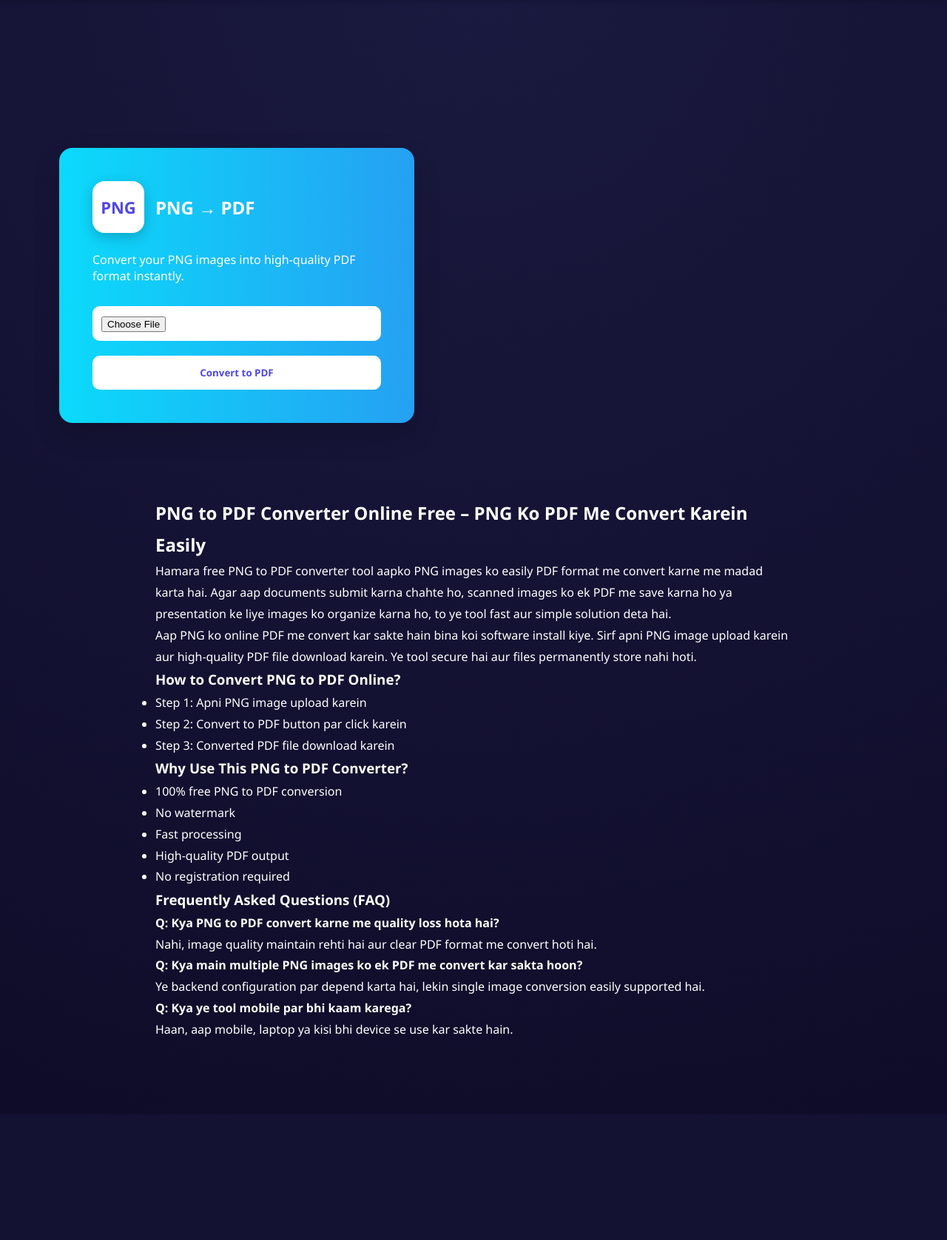
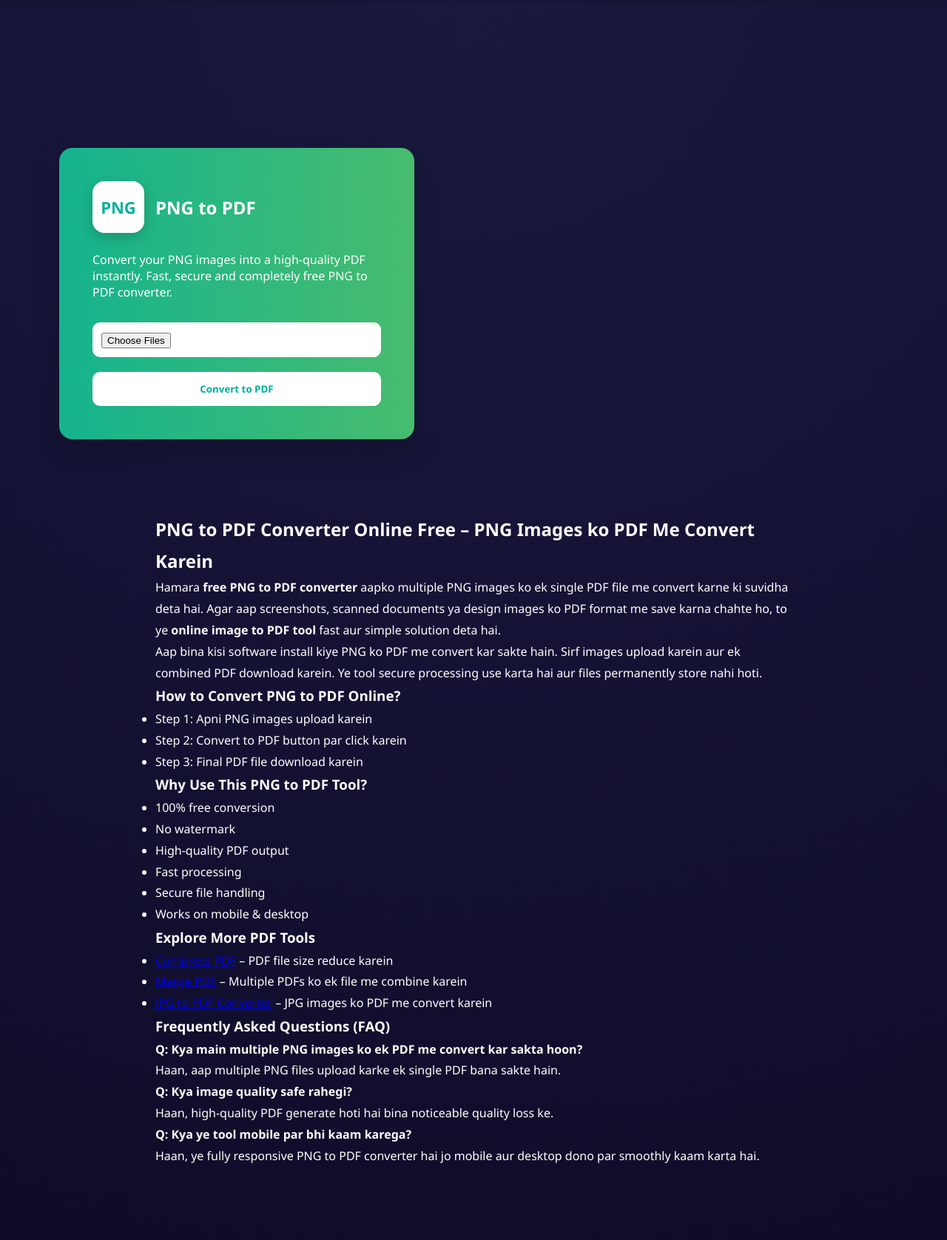
Before and after one commit to afnankhan123456/ai-tools-website-, a Flask app: page /png-to-pdf in a window 1280 px wide. Shown: the part 66-1743 px from the top of the page at 74% size. Before the commit the page ends 1468 px from the top, so only its background shows below. Run offline with Flask 3, Linux system fonts and the light colour scheme.

Commit message:
Update png_to_pdf.html

```diff
--- a/templates/pdf_tools/png_to_pdf.html
+++ b/templates/pdf_tools/png_to_pdf.html
@@ -1,6 +1,6 @@
 {% extends "base.html" %}
-{% block title %}PNG to PDF Converter Online Free | AI Tools Hub{% endblock %}
-{% block description %}Convert PNG images to high quality PDF files online for free. Fast, secure and easy PNG to PDF converter tool.{% endblock %}
+{% block title %}PNG to PDF Converter Online Free | Convert PNG Images to PDF{% endblock %}
+{% block description %}Convert PNG to PDF online free. Combine multiple PNG images into one PDF file quickly and securely. No watermark image to PDF converter tool.{% endblock %}
 {% block content %}
 
 <section style="display:flex; justify-content:flex-start; margin:200px 0 0 80px;">
@@ -13,7 +13,7 @@
         box-shadow:0 15px 35px rgba(0,0,0,0.18);
         position:relative;
         overflow:hidden;
-        background: linear-gradient(270deg, #ff00cc, #4f46e5, #00f2fe);
+        background: linear-gradient(270deg, #00b09b, #96c93d, #00b09b);
         background-size: 600% 600%;
         animation: gradientMove 8s ease infinite;
     ">
@@ -23,7 +23,7 @@
 
             <div style="
                 background:white;
-                color:#4f46e5;
+                color:#00b09b;
                 font-weight:bold;
                 font-size:22px;
                 width:70px;
@@ -38,19 +38,21 @@
             </div>
 
             <div style="font-size:24px; font-weight:600;">
-                PNG → PDF
+                PNG to PDF
             </div>
 
         </div>
 
         <p style="margin-bottom:30px; color:#ffffff;">
-            Convert your PNG images into high-quality PDF format instantly.
+            Convert your PNG images into a high-quality PDF instantly.
+            Fast, secure and completely free PNG to PDF converter.
         </p>
 
-        <form action="{{ url_for('png_to_pdf_action') }}"
+        <form action="{{ url_for('png_to_pdf') }}"
               method="POST"
               enctype="multipart/form-data">
 
+            <!-- File Upload -->
             <div style="
                 background:white;
                 padding:12px;
@@ -58,16 +60,18 @@
                 margin-bottom:20px;
             ">
                 <input type="file"
-                       name="file"
-                       accept=".png"
+                       name="files"
+                       accept="image/png"
+                       multiple
                        required
                        style="border:none; width:100%;">
             </div>
 
+            <!-- Button -->
             <button type="submit"
                     style="
                         background:white;
-                        color:#4f46e5;
+                        color:#00b09b;
                         border:none;
                         padding:14px;
                         width:100%;
@@ -92,47 +96,56 @@
 <!-- 🔥 SEO CONTENT SECTION -->
 <section style="max-width:900px; margin:100px auto; padding:0 20px; line-height:1.8;">
 
-    <h2>PNG to PDF Converter Online Free – PNG Ko PDF Me Convert Karein Easily</h2>
+    <h2>PNG to PDF Converter Online Free – PNG Images ko PDF Me Convert Karein</h2>
 
     <p>
-        Hamara free PNG to PDF converter tool aapko PNG images ko easily PDF format me convert karne me madad karta hai.
-        Agar aap documents submit karna chahte ho, scanned images ko ek PDF me save karna ho
-        ya presentation ke liye images ko organize karna ho,
-        to ye tool fast aur simple solution deta hai.
+        Hamara <strong>free PNG to PDF converter</strong> aapko multiple PNG images ko ek single PDF file me convert karne ki suvidha deta hai.
+        Agar aap screenshots, scanned documents ya design images ko PDF format me save karna chahte ho,
+        to ye <strong>online image to PDF tool</strong> fast aur simple solution deta hai.
     </p>
 
     <p>
-        Aap PNG ko online PDF me convert kar sakte hain bina koi software install kiye.
-        Sirf apni PNG image upload karein aur high-quality PDF file download karein.
-        Ye tool secure hai aur files permanently store nahi hoti.
+        Aap bina kisi software install kiye PNG ko PDF me convert kar sakte hain.
+        Sirf images upload karein aur ek combined PDF download karein.
+        Ye tool secure processing use karta hai aur files permanently store nahi hoti.
     </p>
 
     <h3>How to Convert PNG to PDF Online?</h3>
     <ul>
-        <li>Step 1: Apni PNG image upload karein</li>
+        <li>Step 1: Apni PNG images upload karein</li>
         <li>Step 2: Convert to PDF button par click karein</li>
-        <li>Step 3: Converted PDF file download karein</li>
+        <li>Step 3: Final PDF file download karein</li>
     </ul>
 
-    <h3>Why Use This PNG to PDF Converter?</h3>
+    <h3>Why Use This PNG to PDF Tool?</h3>
     <ul>
-        <li>100% free PNG to PDF conversion</li>
+        <li>100% free conversion</li>
         <li>No watermark</li>
+        <li>High-quality PDF output</li>
         <li>Fast processing</li>
-        <li>High-quality PDF output</li>
-        <li>No registration required</li>
+        <li>Secure file handling</li>
+        <li>Works on mobile & desktop</li>
+    </ul>
+
+    <!-- 🔗 MINIMAL INTERNAL LINKING -->
+    <h3>Explore More PDF Tools</h3>
+
+    <ul>
+        <li><a href="{{ url_for('compress_pdf_action') }}">Compress PDF</a> – PDF file size reduce karein</li>
+        <li><a href="{{ url_for('merge_pdf') }}">Merge PDF</a> – Multiple PDFs ko ek file me combine karein</li>
+        <li><a href="{{ url_for('jpg_to_pdf') }}">JPG to PDF Converter</a> – JPG images ko PDF me convert karein</li>
     </ul>
 
     <h3>Frequently Asked Questions (FAQ)</h3>
 
-    <p><strong>Q: Kya PNG to PDF convert karne me quality loss hota hai?</strong><br>
-    Nahi, image quality maintain rehti hai aur clear PDF format me convert hoti hai.</p>
+    <p><strong>Q: Kya main multiple PNG images ko ek PDF me convert kar sakta hoon?</strong><br>
+    Haan, aap multiple PNG files upload karke ek single PDF bana sakte hain.</p>
 
-    <p><strong>Q: Kya main multiple PNG images ko ek PDF me convert kar sakta hoon?</strong><br>
-    Ye backend configuration par depend karta hai, lekin single image conversion easily supported hai.</p>
+    <p><strong>Q: Kya image quality safe rahegi?</strong><br>
+    Haan, high-quality PDF generate hoti hai bina noticeable quality loss ke.</p>
 
     <p><strong>Q: Kya ye tool mobile par bhi kaam karega?</strong><br>
-    Haan, aap mobile, laptop ya kisi bhi device se use kar sakte hain.</p>
+    Haan, ye fully responsive PNG to PDF converter hai jo mobile aur desktop dono par smoothly kaam karta hai.</p>
 
 </section>
 
```
